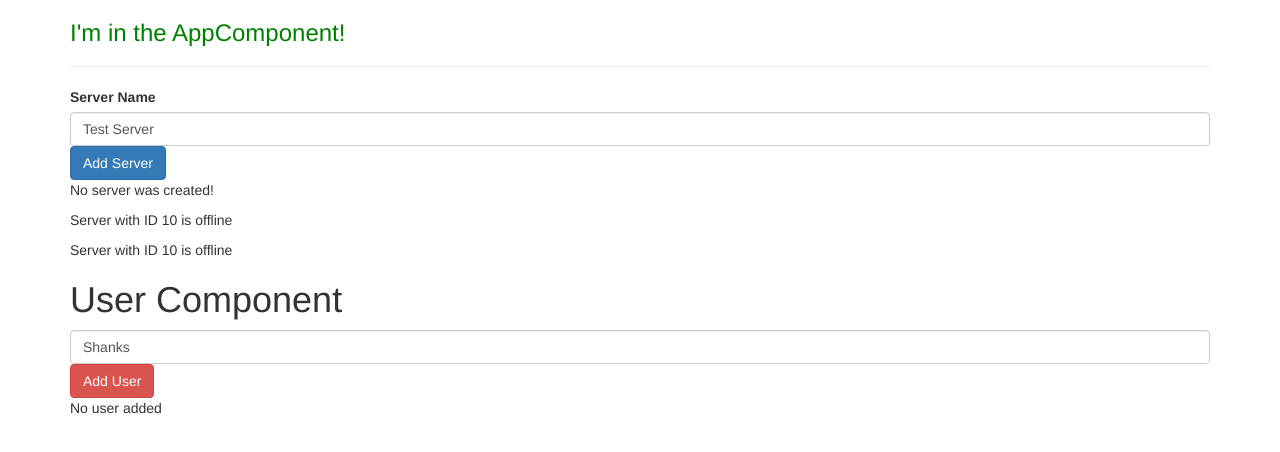
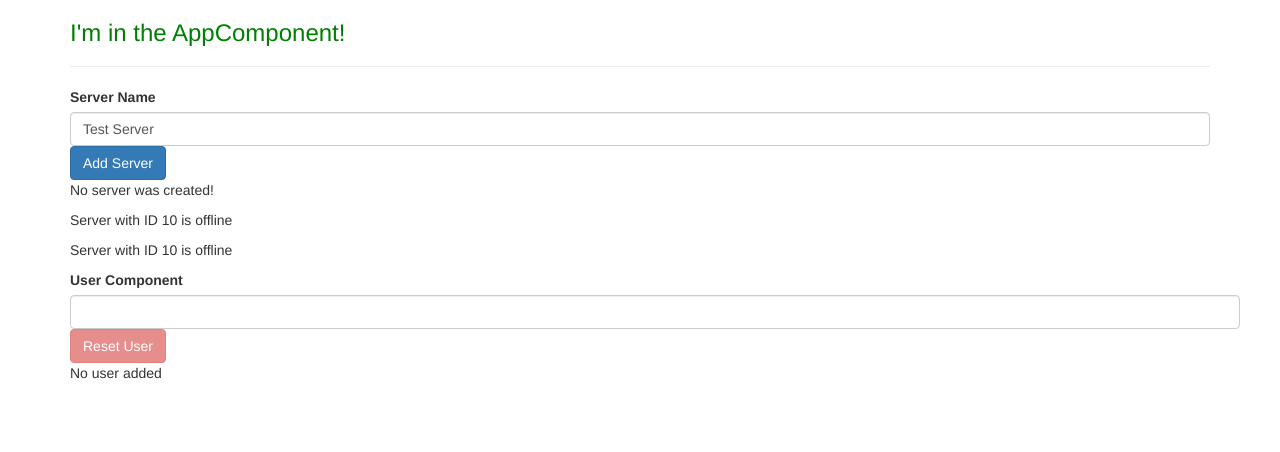
Before and after one commit to ArslanRama/my-first-angular-app, an Angular app: page / in a window 1280 px wide. Shown: the top 452 px of the page. Built offline with nearby package versions, Linux system fonts and the light colour scheme.

Commit message:
add a disable syntax

```diff
--- a/src/app/user/user.component.html
+++ b/src/app/user/user.component.html
@@ -1,13 +1,20 @@
-<h1>User Component</h1>
+<div class="container">
+  <div class="row">
+    <div class="col-sx-12">
+      <label>User Component</label>
 
       <input
         type="text"
         class="form-control"
-  [(ngModel)]="userName">
+
+        [(ngModel)]="userName"> <!--two way binding syntax-->
 
       <button
         class="btn btn-danger"
-  [disabled]="!userName"
-  (click)="createUser ()">Add User</button>
+        [disabled]="userName==='' "
+        (click)="createUser ()">Reset User</button>
 
       <p>{{userStatus}}</p>
+    </div>
+  </div>
+</div>
--- a/src/app/user/user.component.ts
+++ b/src/app/user/user.component.ts
@@ -8,7 +8,7 @@ import { Component, OnInit } from '@angular/core';
 export class UserComponent implements OnInit {
   newUser = false;
   userStatus = "No user added";
-  userName = "Shanks";
+  userName = "";
 
   ngOnInit(): void {
   }
```
Lines whose indentation alone changed are shown as unchanged.
